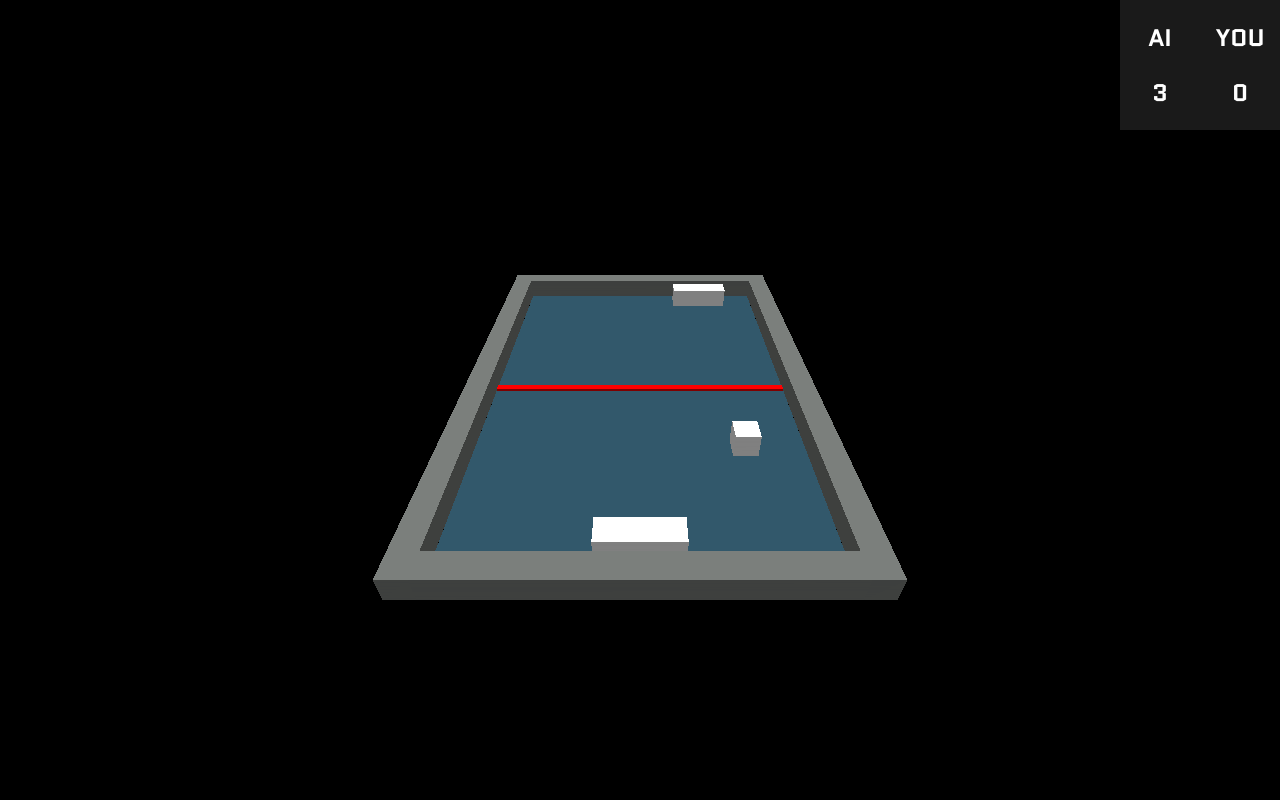
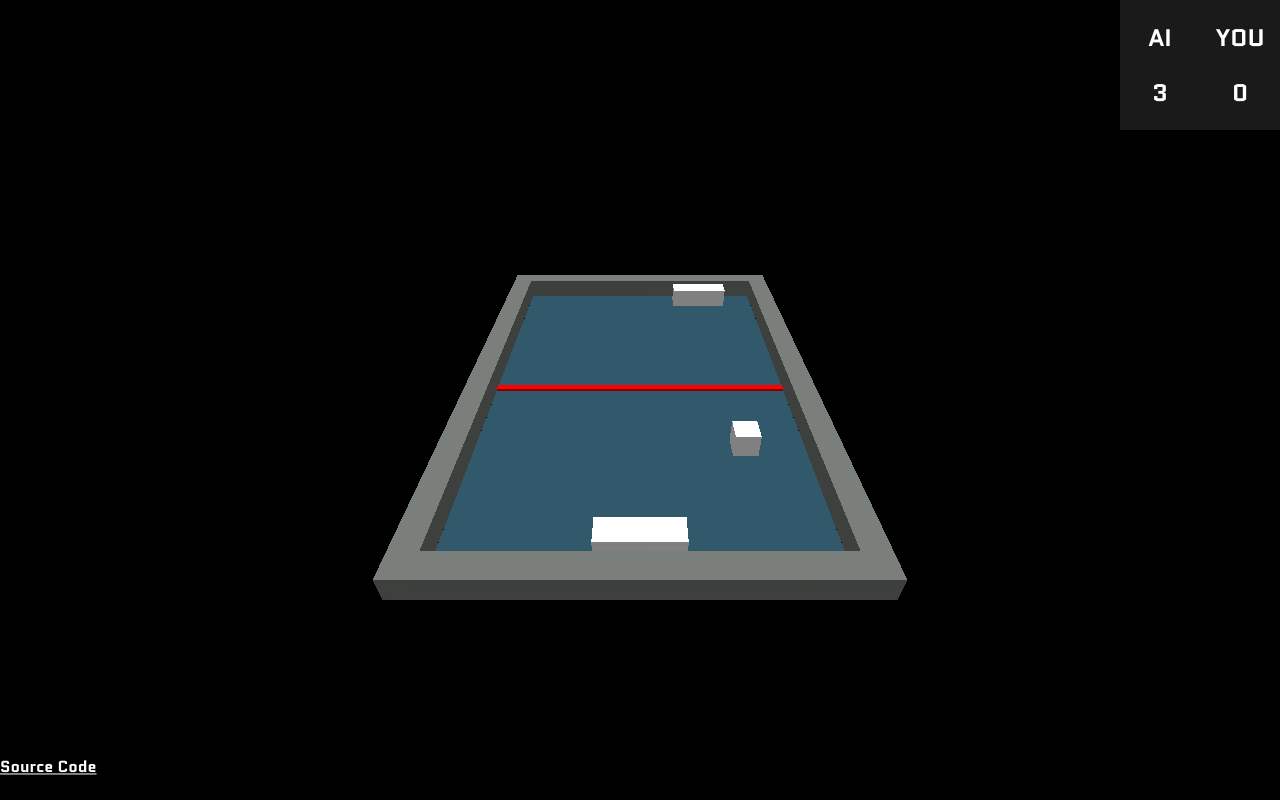
Before and after one commit to titanthemoon/3D-Pong, a plain HTML site: page index.html in a window 1280 px wide. Drawn offline with nearby package versions, Linux system fonts and the light colour scheme; animation ran at ten frames a second.

Commit message:
Add link to repo

```diff
--- a/index.html
+++ b/index.html
@@ -28,6 +28,19 @@
             color: #FFFFFF;
             transform: translate(-100%, 0%);
             background-color: rgba(255, 255, 255, 10%);
+            font-family: "Quantico", sans-serif;
+        }
+
+        .text-white {
+            color: #FFFFFF;
+        }
+
+        .github {
+            position: fixed;
+            top: 100%;
+            left: 0%;
+            text-align: center;
+            transform: translate(0%, -100%);
             font-family: "Quantico", sans-serif;
         }
     </style>
@@ -103,6 +116,11 @@
             <h2 id="PlayerScore">0</h2>
         </div>
     </div>
+    <div class="github">
+        <a href="https://github.com/titanthemoon/3D-Pong" class="text-white">
+            <h4>Source Code</h4>
+        </a>
+    </div>
 </body>
 
 </html>
```
